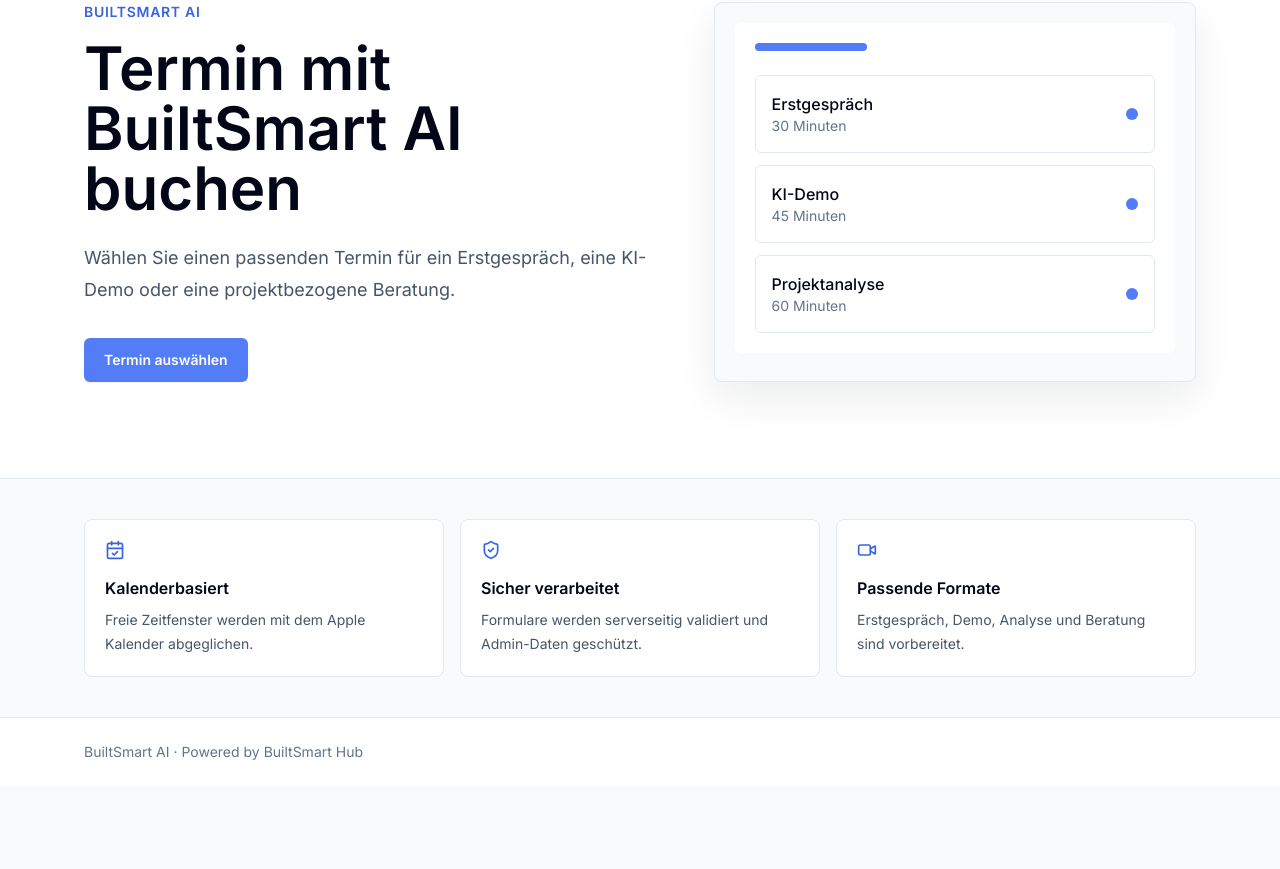
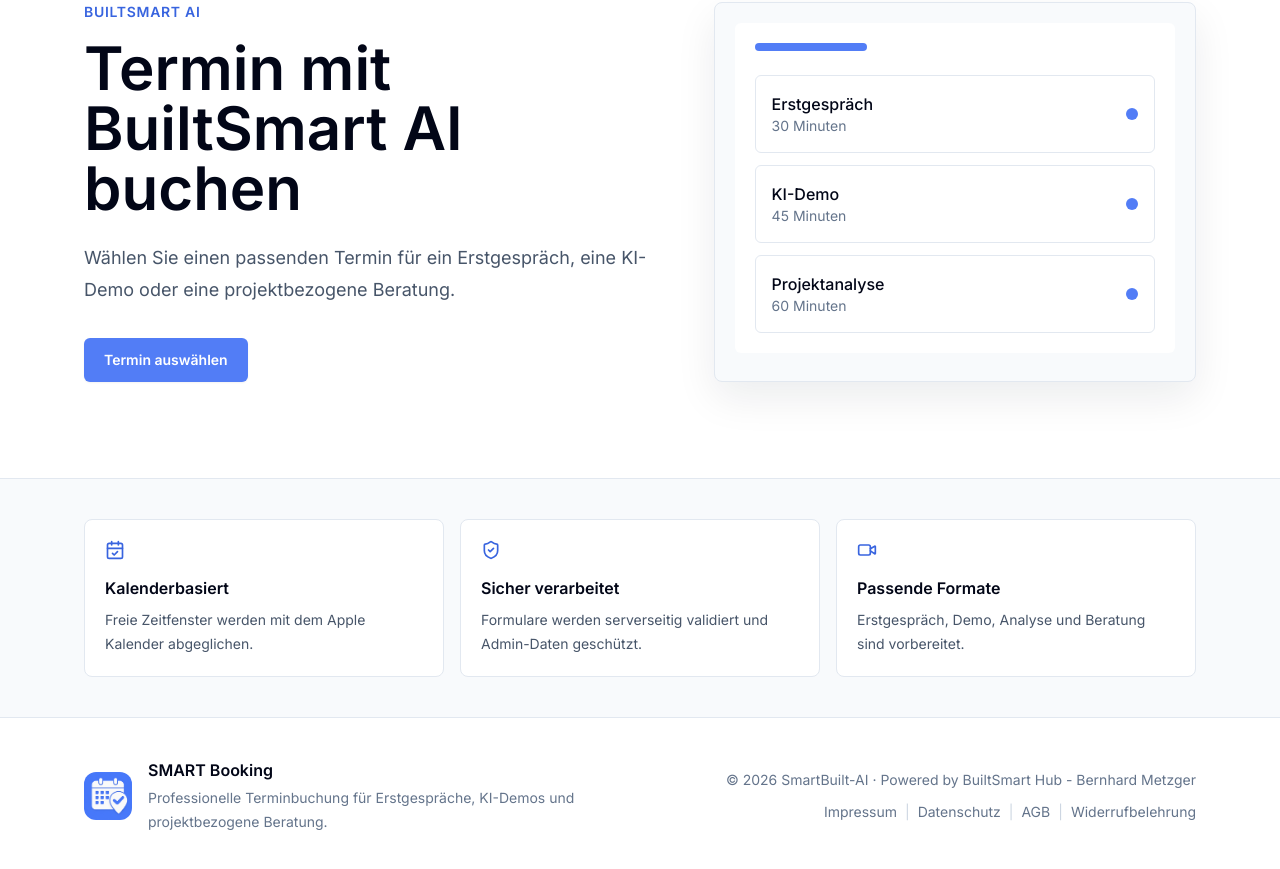
Before and after one commit to BM1964-25/SMART-Booking, a Next.js app: page / in a window 1280 px wide. Shown: the part 163-1032 px from the top of the page. Before the commit the page ends 949 px from the top, so only its background shows below. Built offline with nearby package versions, Linux system fonts and the light colour scheme; no server answers.

Commit message:
Add full width legal footer

```diff
--- a/src/components/footer.tsx
+++ b/src/components/footer.tsx
@@ -1,7 +1,41 @@
+import Image from "next/image";
+import Link from "next/link";
+
 export function Footer() {
   return (
-    <footer className="border-t border-slate-200 bg-white">
-      <div className="mx-auto max-w-6xl px-5 py-6 text-sm text-slate-500">BuiltSmart AI · Powered by BuiltSmart Hub</div>
+    <footer className="w-full border-t border-slate-200 bg-white">
+      <div className="mx-auto flex max-w-6xl flex-col items-center justify-between gap-8 px-5 py-10 text-center md:flex-row md:text-left">
+        <div className="flex flex-col items-center gap-4 md:flex-row md:items-center">
+          <Image src="/smart-booking-icon.png" alt="" width={48} height={48} className="h-12 w-12 rounded-xl" />
+          <div>
+            <p className="text-base font-semibold text-slate-950">SMART Booking</p>
+            <p className="mt-1 max-w-md text-sm leading-6 text-slate-500">
+              Professionelle Terminbuchung für Erstgespräche, KI-Demos und projektbezogene Beratung.
+            </p>
+          </div>
+        </div>
+
+        <div className="text-sm leading-6 text-slate-500 md:text-right">
+          <p>© 2026 SmartBuilt-AI · Powered by BuiltSmart Hub - Bernhard Metzger</p>
+          <nav aria-label="Rechtliche Links" className="mt-2">
+            <Link href="https://www.built-smart-hub.com/impressum" className="hover:text-brand-600">
+              Impressum
+            </Link>
+            <span className="mx-2 text-slate-300">|</span>
+            <Link href="https://www.built-smart-hub.com/datenschutz" className="hover:text-brand-600">
+              Datenschutz
+            </Link>
+            <span className="mx-2 text-slate-300">|</span>
+            <Link href="https://www.built-smart-hub.com/agb" className="hover:text-brand-600">
+              AGB
+            </Link>
+            <span className="mx-2 text-slate-300">|</span>
+            <Link href="https://www.built-smart-hub.com/widerrufbelehrung" className="hover:text-brand-600">
+              Widerrufbelehrung
+            </Link>
+          </nav>
+        </div>
+      </div>
     </footer>
   );
 }
```
